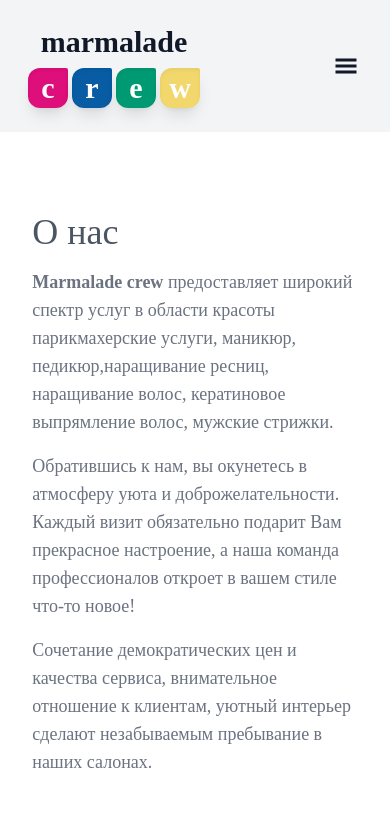
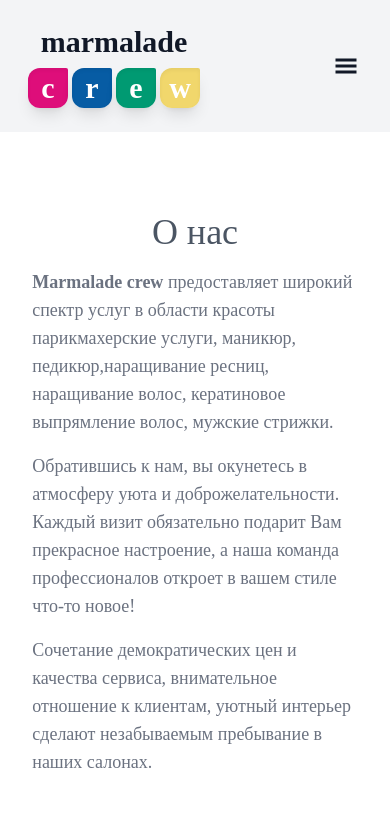
Before and after one commit to icestormikk/vscode-projects, a React (Create React App) app in the folder aggregator-front/: page /about in a window 390 px wide. Shown: the top 839 px of the page. Built offline with nearby package versions, Linux system fonts and the light colour scheme.

Commit message:
minor changes in the class name

```diff
--- a/aggregator-front/src/css/index.css
+++ b/aggregator-front/src/css/index.css
@@ -11,7 +11,7 @@
 }
 #swiper-color-dark .swiper-button-next,
 #swiper-color-dark .swiper-button-prev,
-#swiper-color .swiper-pagination-bullets {
+#swiper-color-dark .swiper-pagination-bullet {
     color: black;
     @apply font-bold transition-all duration-100
 }
@@ -40,7 +40,7 @@
         @apply before:content-[""] before:h-[2px] before:w-0 hover:before:w-full relative before:absolute before:right-0 hover:before:left-0 hover:before:right-auto before:bottom-0 before:bg-gray-800 before:transition-all before:duration-200
     }
     #page-title {
-        @apply xl:text-6xl md:text-5xl text-4xl text-gray-600
+        @apply xl:text-6xl md:text-5xl text-4xl text-gray-600 sm:text-left text-center
     }
     #address-panel > div > p {
         @apply text-xl lg:text-2xl text-gray-700
```
